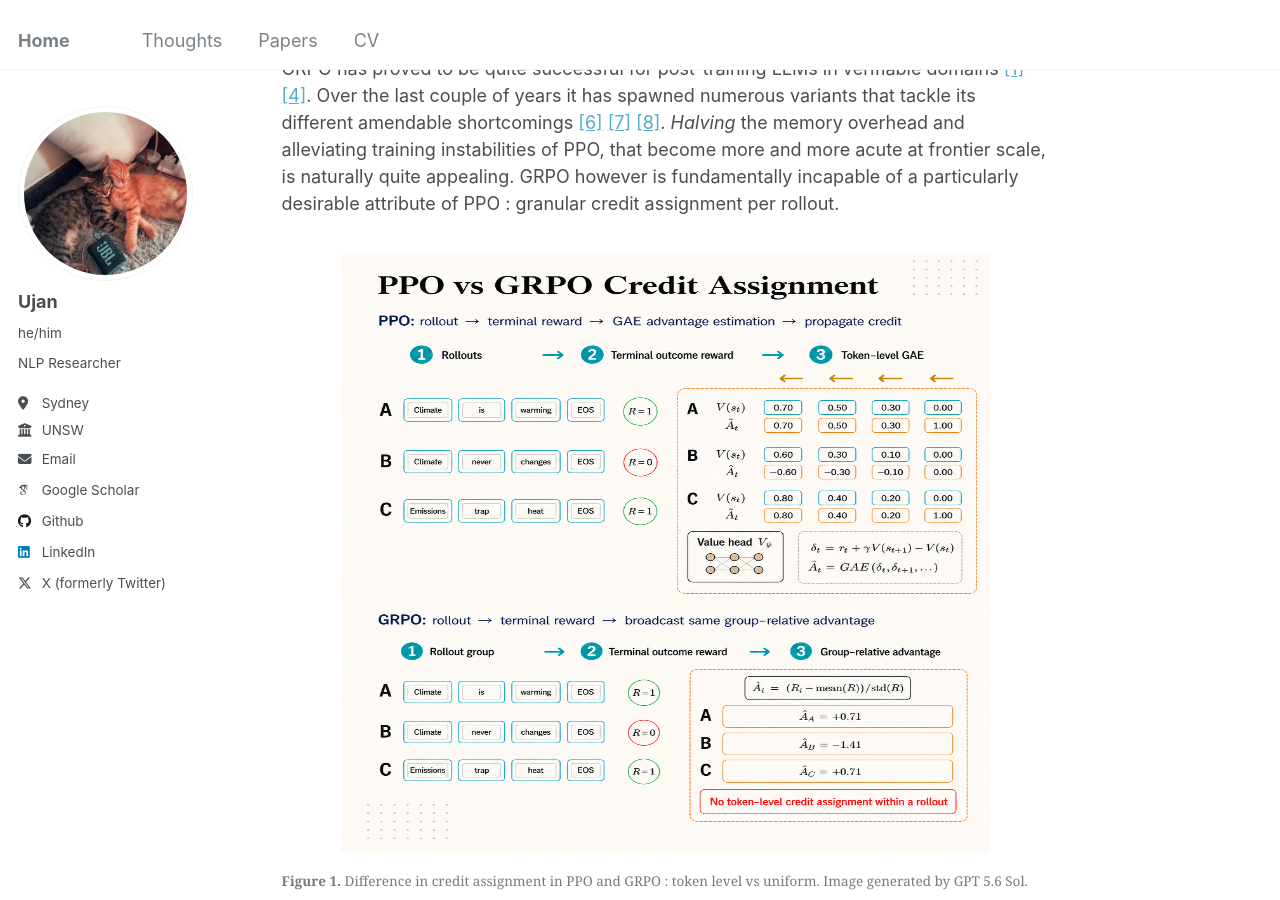
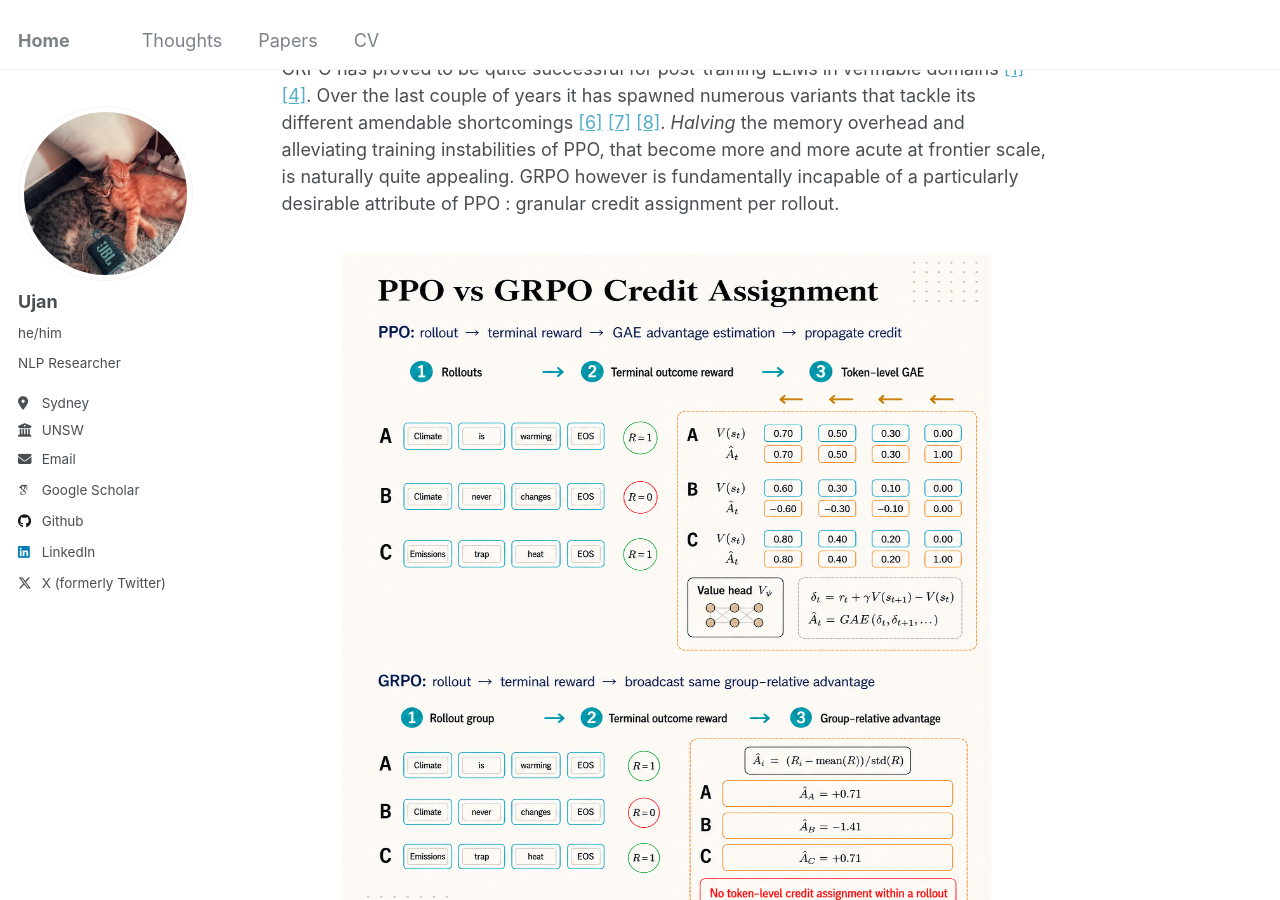
Before and after one commit to tatami-galaxy/tatami-galaxy.github.io, a Jekyll site: the page built from _posts/2026-07-01-self-distillation-post-1.md, in a window 1280 px wide and 900 px high, scrolled down 1032 px. Built offline with Jekyll 4.4.1, drawn with Linux system fonts in a browser that asks for light colours; some web fonts are replaced.

Commit message:
self distill blog

```diff
--- a/_posts/2026-07-01-self-distillation-post-1.md
+++ b/_posts/2026-07-01-self-distillation-post-1.md
@@ -26,7 +26,7 @@ where $$\rho_{i,t}(\theta)=\frac{\pi_\theta(o_{i,t}\mid q,o_{i,<t})}{\pi_{\theta
 GRPO has proved to be quite successful for post-training LLMs in verifiable domains [[1]](#ref-1) [[4]](#ref-4). Over the last couple of years it has spawned numerous variants that tackle its different amendable shortcomings [[6]](#ref-6) [[7]](#ref-7) [[8]](#ref-8). *Halving* the memory overhead and alleviating training instabilities of PPO, that become more and more acute at frontier scale, is naturally quite appealing. GRPO however is fundamentally incapable of a particularly desirable attribute of PPO : granular credit assignment per rollout.
 
 <figure>
-  <img src="/images/ppo-grpo-credit-assignment.png" alt="Comparison of PPO token-level credit assignment using a value function and GAE with GRPO's uniform group-relative credit assignment." style="max-width: 650px; max-height: 600px; margin-left: auto; margin-right: auto;">
+  <img src="/images/ppo-grpo-credit-assignment.png" alt="Comparison of PPO token-level credit assignment using a value function and GAE with GRPO's uniform group-relative credit assignment." style="max-width: 650px; max-height: 700px; margin-left: auto; margin-right: auto;">
   <figcaption style="width: 100%;"><strong>Figure 1.</strong> Difference in credit assignment in PPO and GRPO : token level vs uniform. Image generated by GPT 5.6 Sol.</figcaption>
 </figure>
 
```
